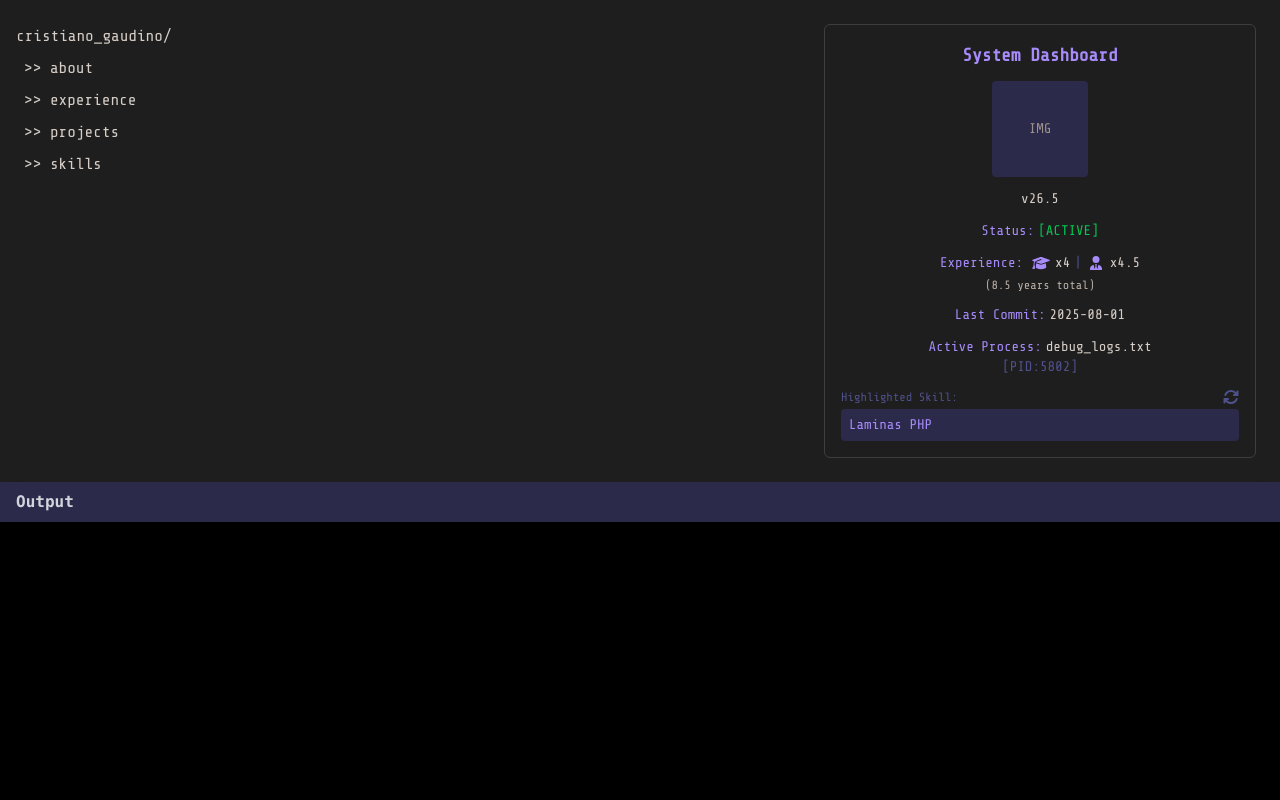
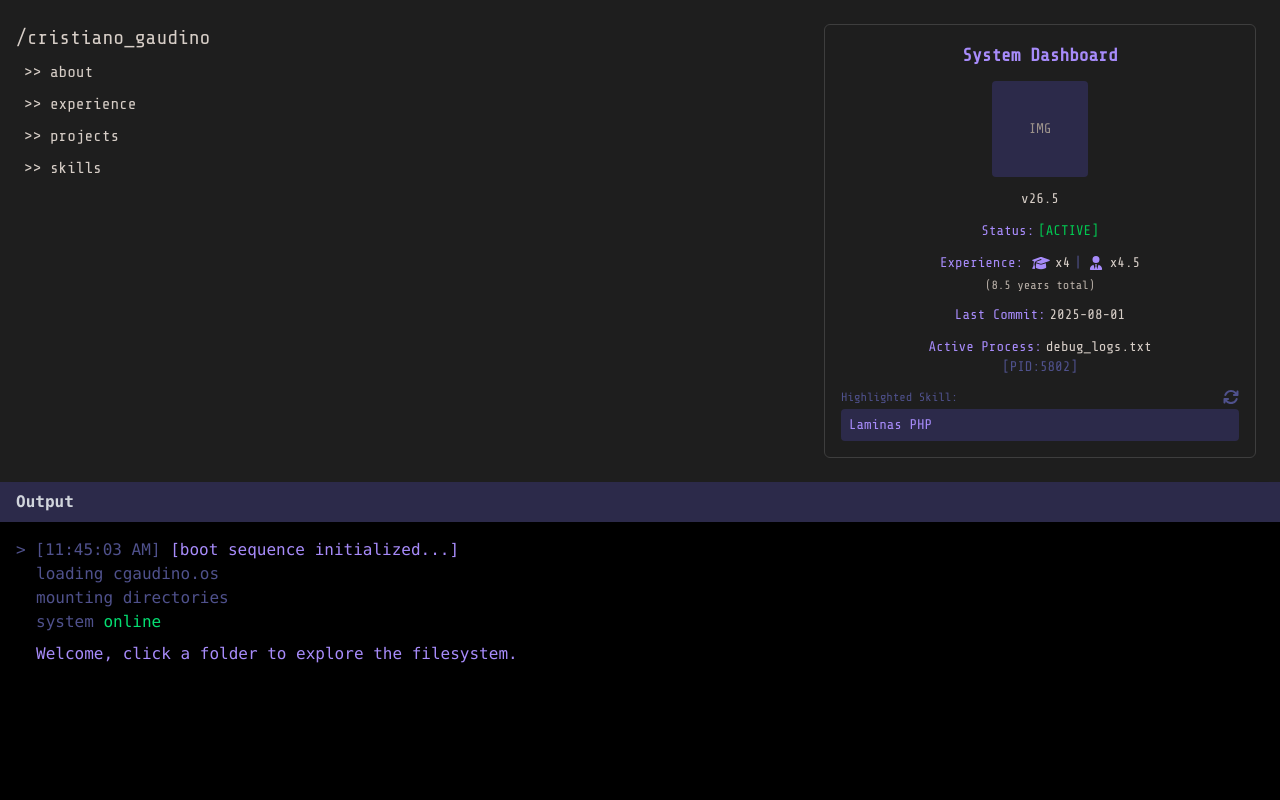
Before and after one commit to CristianGaudino/portfolio, a Next.js app in the folder my-portfolio/: page / in a window 1280 px wide. Shown: the top 800 px of the page. Built offline with nearby package versions, Linux system fonts and the light colour scheme.

Commit message:
- Moved commands const to definitions - Added initial text on load to terminal - Added expandable folders and clickable files to file system

```diff
--- a/my-portfolio/src/app/page.tsx
+++ b/my-portfolio/src/app/page.tsx
@@ -1,23 +1,38 @@
 'use client';
 
-import { useRef, useState } from 'react';
+import { useEffect, useRef, useState } from 'react';
 import { TerminalModal } from '@/components/ui/terminal-modal';
 import { Dashboard } from '@/components/ui/dashboard';
 import { FaGithub, FaLinkedin } from 'react-icons/fa6';
 import TerminalOutput from '@/components/ui/terminal-output';
-import { TerminalOutputHandle } from '@/lib/definitions';
+import { COMMANDS, TerminalOutputHandle } from '@/lib/definitions';
 import { shareTechMono } from '@/components/ui/fonts';
-
-const COMMANDS = [
-    { id: 'about', label: 'about' },
-    { id: 'experience', label: 'experience' },
-    { id: 'projects', label: 'projects' },
-    { id: 'skills', label: 'skills' },
-];
 
 export default function Home() {
     const [activeCommand, setActiveCommand] = useState<string | null>(null);
     const termRef = useRef<TerminalOutputHandle>(null);
+    const [expandedCommand, setExpandedCommand] = useState<string | null>(null);
+
+    useEffect(() => {
+    if (termRef.current) {
+        termRef.current.print(
+            <>
+                <span className="">[boot sequence initialized...]</span>
+                <br />
+                <div className="text-accent-med ms-5">loading cgaudino.os</div>
+                <div className="text-accent-med ms-5">mounting directories</div>
+                <div className="text-accent-med ms-5">system <span className='text-green-400'>online</span></div>
+                <div className="mt-2 ms-5">
+                    Welcome, click a folder to explore the filesystem.
+                </div>
+            </>
+        );
+    }
+}, []);
+
+    const toggleCommand = (id: string) => {
+        setExpandedCommand(prev => (prev === id ? null : id));
+    };
 
     const handleClick = () => {
         termRef.current?.print(
@@ -36,17 +51,42 @@ export default function Home() {
             <div className={`min-h-screen flex flex-col bg-beige-800 text-beige-300 ${shareTechMono.variable} font-primary`}>
                 <main className="flex-grow flex px-4 py-6 gap-4">
                     <div className="w-1/2">
-                        <h1 className='mb-2'>cristiano_gaudino/</h1>
+                        <h1 className='text-xl mb-2'>/cristiano_gaudino</h1>
                         <div className='space-y-2 ml-2'>
                             {COMMANDS.map(cmd => (
-                                <button
-                                    key={cmd.id}
-                                    // onClick={() => setActiveCommand(cmd.id)}
-                                    onClick={() => handleClick()}
-                                    className="block w-full text-left hover:text-beige-100 transition-colors"
-                                >
-                                    &gt;&gt; {cmd.label}
-                                </button>
+                                <div key={cmd.id}>
+                                    <button
+                                        onClick={() => toggleCommand(cmd.id)}
+                                        className="block w-full text-left hover:text-beige-100 transition-colors"
+                                    >
+                                        &gt;&gt; {cmd.id}
+                                    </button>
+
+                                    {expandedCommand === cmd.id && cmd.children && (
+                                        <div className="ml-4 space-y-1 pt-1">
+                                            {cmd.children.map(child => (
+                                            <button
+                                                key={child.id}
+                                                onClick={() => {
+                                                if (child.message) {
+                                                    termRef.current?.print(
+                                                    <span className="">{child.message}</span>
+                                                    );
+                                                } else {
+                                                    termRef.current?.print(
+                                                    <span className="">opening {child.id}...</span>
+                                                    );
+                                                    // You can later add type-specific behavior here
+                                                }
+                                                }}
+                                                className="text-sm text-beige-400 hover:text-beige-100 block text-left"
+                                            >
+                                                &gt; {child.id}
+                                            </button>
+                                            ))}
+                                        </div>
+                                    )}
+                                </div>
                             ))}
                         </div>
                     </div>
--- a/my-portfolio/src/lib/definitions.ts
+++ b/my-portfolio/src/lib/definitions.ts
@@ -34,6 +34,45 @@ export type TerminalLine = {
 };
 
 // Const
+
+
+export const COMMANDS = [
+    {
+        id: 'about',
+        children: [
+            { id: 'bio.txt', type: 'txt', message: 'I am a full-stack developer with a love for clean code.' },
+            { id: 'contact.info', type: 'info', message: 'Reach out at: gaudino.cristian@gmail.com' },
+        ],
+    },
+    {
+        id: 'experience',
+        children: [
+            { id: 'resume.pdf', type: 'info', message: 'Opening resume.pdf... (Download or view in new tab coming soon)' },
+            { id: 'timeline.json', type: 'info',
+                message: `{
+                            "2021": "Joined Company A as Junior Developer",
+                            "2023": "Promoted to Full-Stack Developer",
+                            "2024": "Launched Antisocial.exe project",
+                        }`,
+            },
+        ]
+    },
+    {
+        id: 'projects',
+        children: [
+            { id: 'antisocial.exe', type: 'exe', message: 'Launching Antisocial.exe... A minimalist productivity tool that blocks distractions.' },
+            { id: 'train_of_thought.exe', type: 'exe', message: 'Loading Train of Thought... An experimental idea-visualization engine.' },
+            { id: 'topdown.js', type: 'exe', message: 'Running topdown.js... A browser-based top-down game built with canvas.' },
+        ]
+    },
+    {
+        id: 'skills',
+        children: [
+            { id: 'soft_skills.txt', type: 'txt', message: ' Communication\n Problem Solving\n Team Collaboration\n Focus & Initiative' },
+            { id: 'tech_skils.txt', type: 'txt', message: 'React, Next.js, TypeScript, Tailwind CSS, Node.js, PostgreSQL, Python, PHP, Git, and more.' },
+        ]
+    },
+];
 
 export const SKILLS = [
     "Next.js",
```
